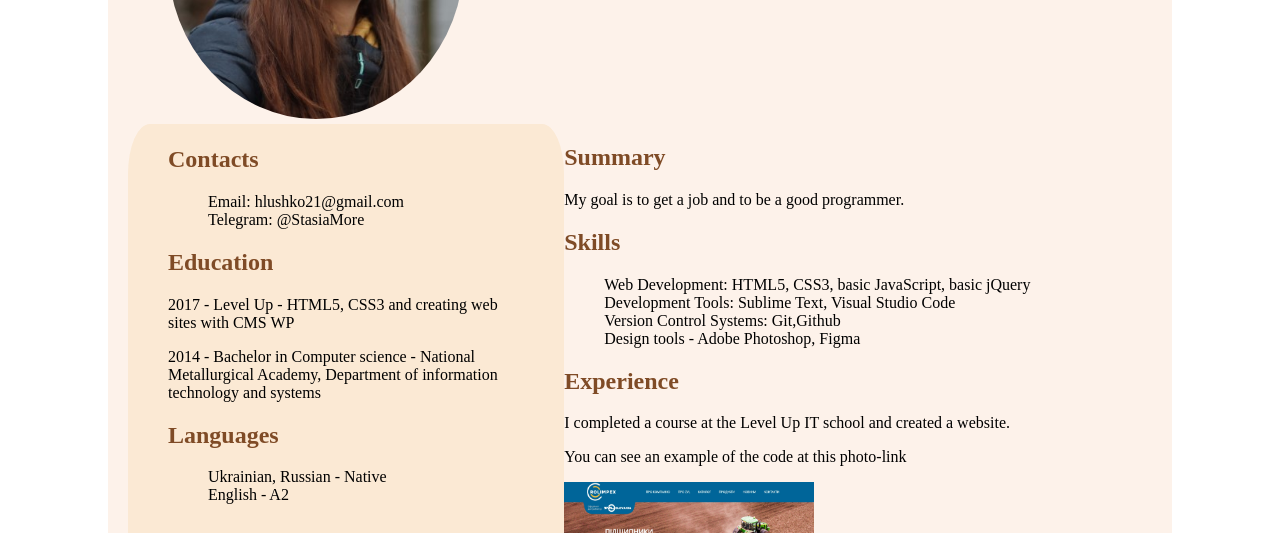
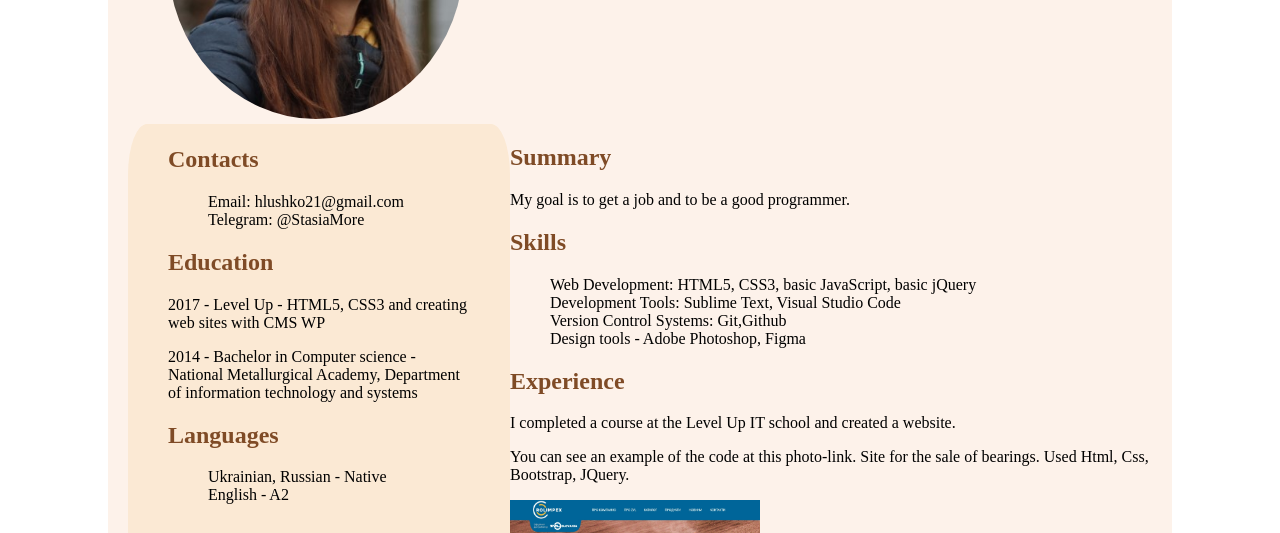
Before and after one commit to AnaMore21/rsschool-cv1, a plain HTML site: page index.html in a window 1280 px wide. Shown: the part 419-952 px from the top of the page. Drawn offline with nearby package versions, Linux system fonts and the light colour scheme.

Commit message:
refactor: add project description

```diff
--- a/index.html
+++ b/index.html
@@ -70,7 +70,7 @@
               <section>
                   <h2 id="experience">Experience</h2>
                   <p>I completed a course at the Level Up IT school and created a website.</p>
-                  <p>You can see an example of the code at this photo-link </p>
+                  <p>You can see an example of the code at this photo-link. Site for the sale of bearings. Used Html, Css, Bootstrap, JQuery. </p>
                     <p><a target="_blank" href="http://rolimpex.dp.ua./"><img src="img/rl.jpg" width="250"
                         height="150" alt="example"></a></p>
 
```
